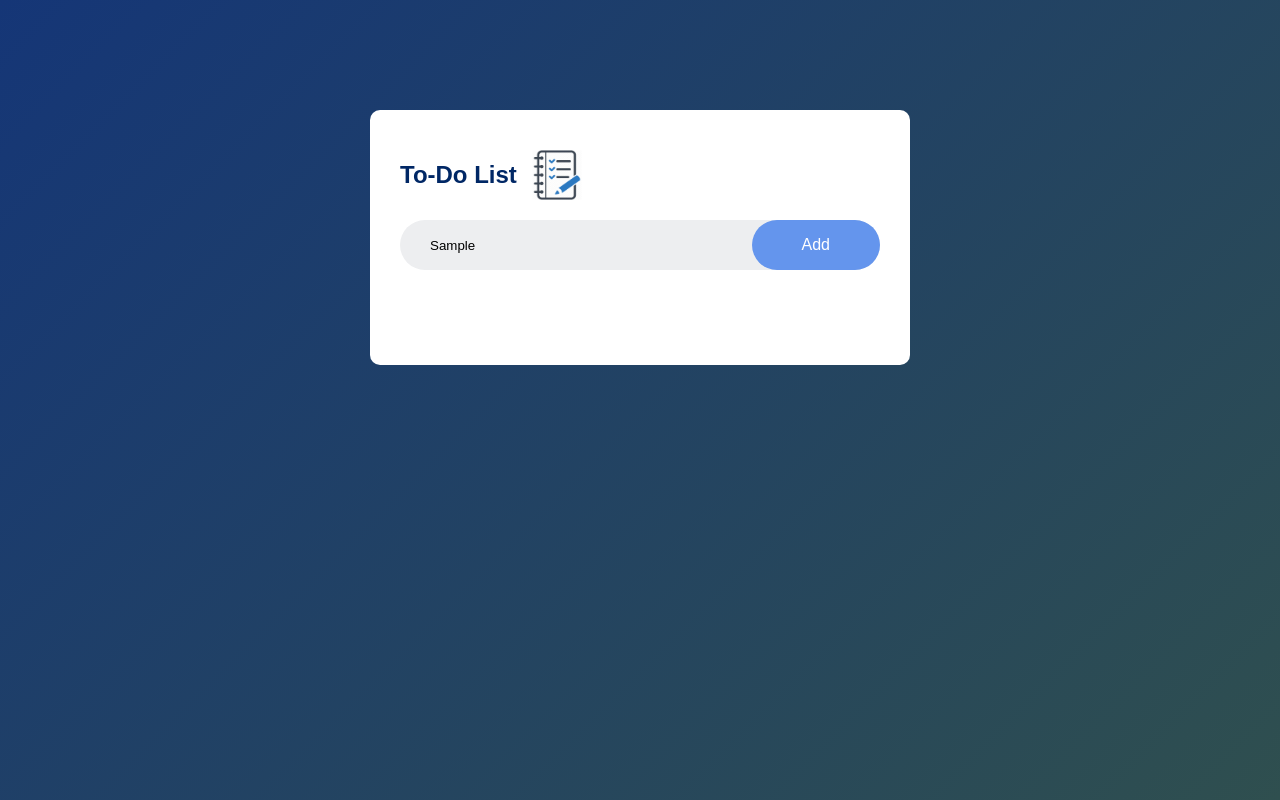
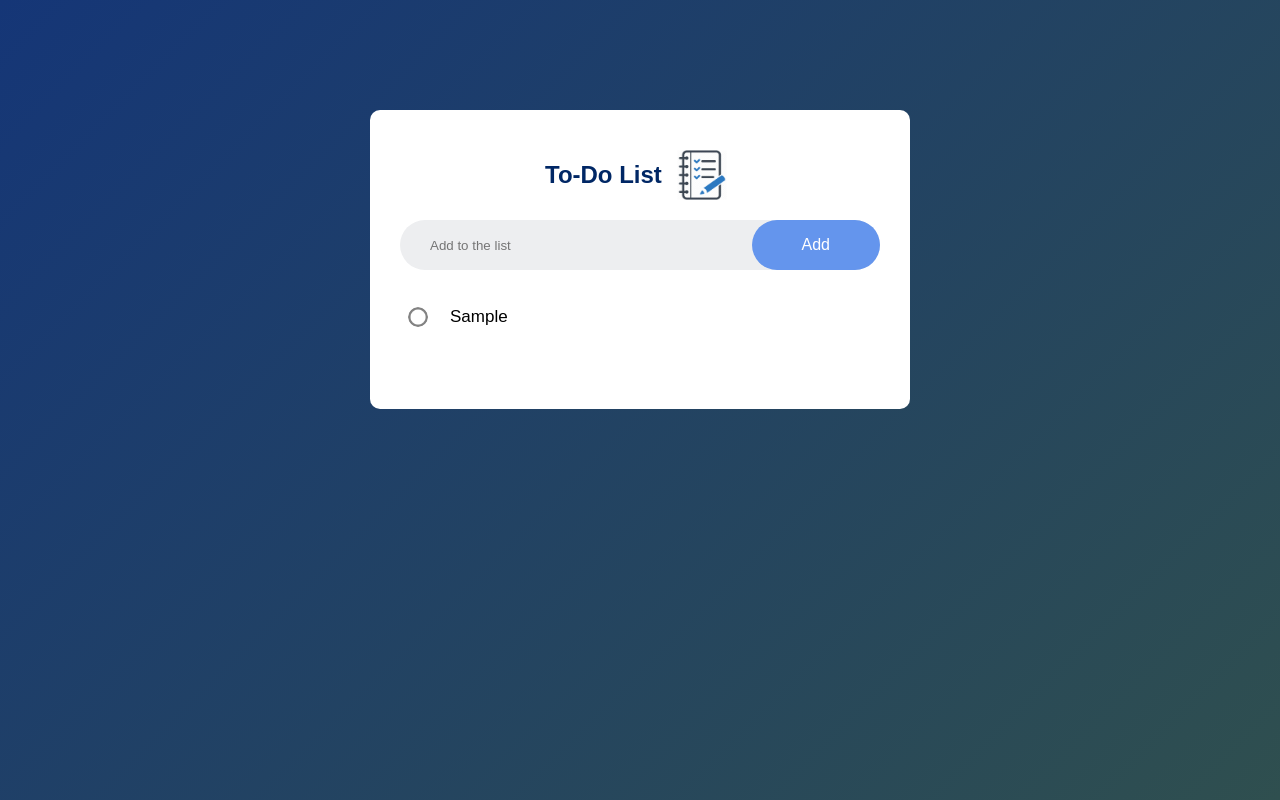
Before and after one commit to jurbster/ToDo_List, a plain HTML site: page index.html in a window 1280 px wide. Both pictures are taken after typing "Sample" into the empty fields and a click on the button "Add". Drawn offline with Linux system fonts and the light colour scheme.

Commit message:
textbox values will be added to list

```diff
--- a/index.html
+++ b/index.html
@@ -5,18 +5,22 @@
     <title>To-Do List</title>
     <link rel="stylesheet" href="style.css">
 </head>
-
 <body>
 <div class="container">
     <div class="todo-app">
         <h2>To-Do List <img src="pictures/checklist.jpg"></h2>
         <div class="row">
             <input type="text" id="input-box" placeholder="Add to the list">
-            <button>Add</button>
+            <button onclick="addTask()">Add</button>
         </div>
+        <ul id="list-container">
+            <!--<li class="checked">Task 1</li>
+            <li>Task 2</li>
+            <li>Task 3</li> -->
+        </ul>
     </div>
 </div>
-
+<script src="script.js"></script>
 </body>
 
 </html>
--- /dev/null
+++ b/script.js
@@ -0,0 +1,15 @@
+const inputBox = document.getElementById("input-box");
+const listContainer = document.getElementById("list-container");
+
+function addTask(){
+    if(inputBox.value === ''){
+        alert("You must type something!")
+    }
+    else{
+        let li = document.createElement("li");
+        li.innerHTML = inputBox.value;
+        listContainer.appendChild(li);
+    }
+
+    inputBox.value = "";
+}
--- a/style.css
+++ b/style.css
@@ -25,6 +25,7 @@
     color: #002765;
     display: flex;
     align-items: center;
+    margin-left: 145px;
     margin-bottom: 20px;
 }
 
@@ -63,3 +64,34 @@ button{
     cursor: pointer;
     border-radius: 40px;
 }
+
+ul li{
+    list-style: none;
+    font-size: 17px;
+    padding: 12px 8px 12px 50px;
+    user-select: none;
+    cursor: pointer;
+    position: relative;
+}
+
+ul li::before{
+    content: '';
+    position: absolute;
+    height: 20px;
+    width: 20px;
+    border-radius: 50%;
+    background-image: url(pictures/greycircle.png);
+    background-size: cover;
+    background-position: center;
+    top: 12px;
+    left: 8px;
+}
+
+ul li.checked{
+    color: #555;
+    text-decoration: line-through;
+}
+
+ul li.checked::before{
+    background-image: url(pictures/checked.png);
+}
```
Also changed, not shown: pictures/bluedot.jpg (added), pictures/checked.png (added), pictures/greycircle.png (added).
